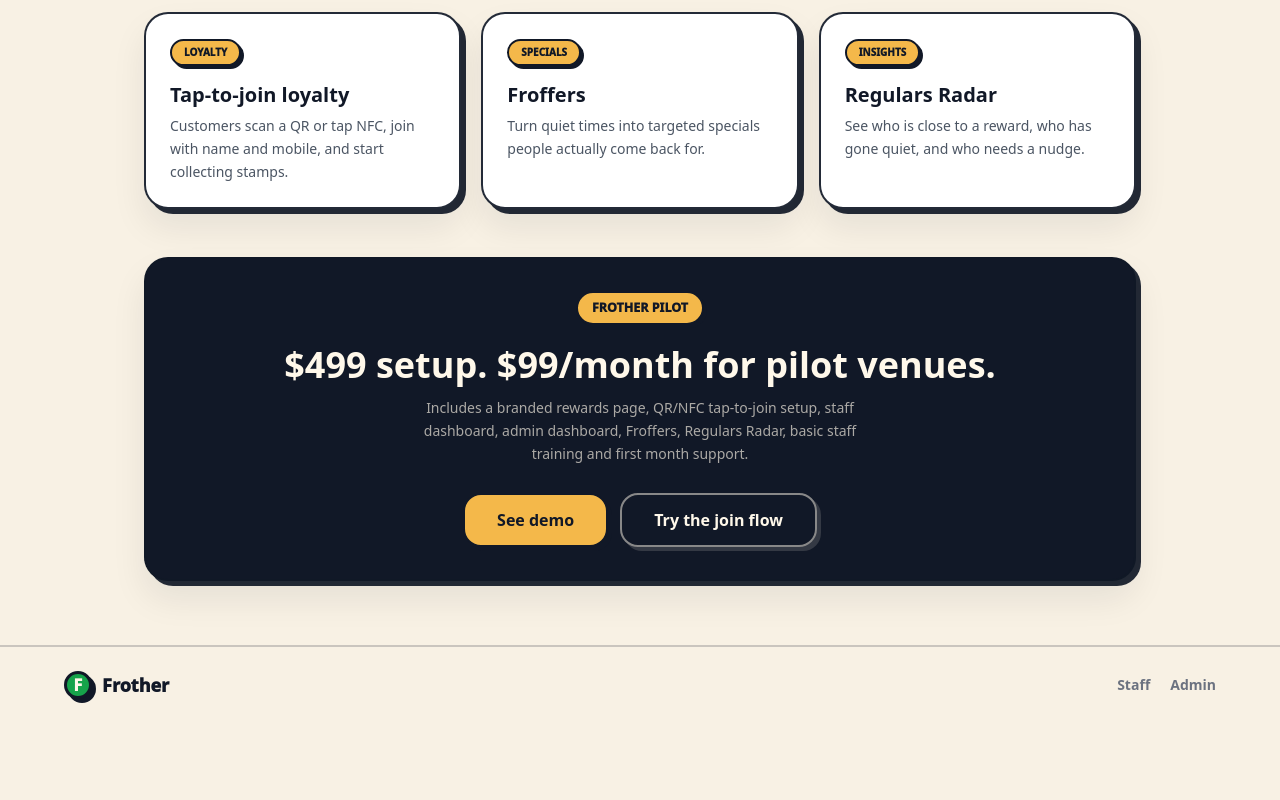
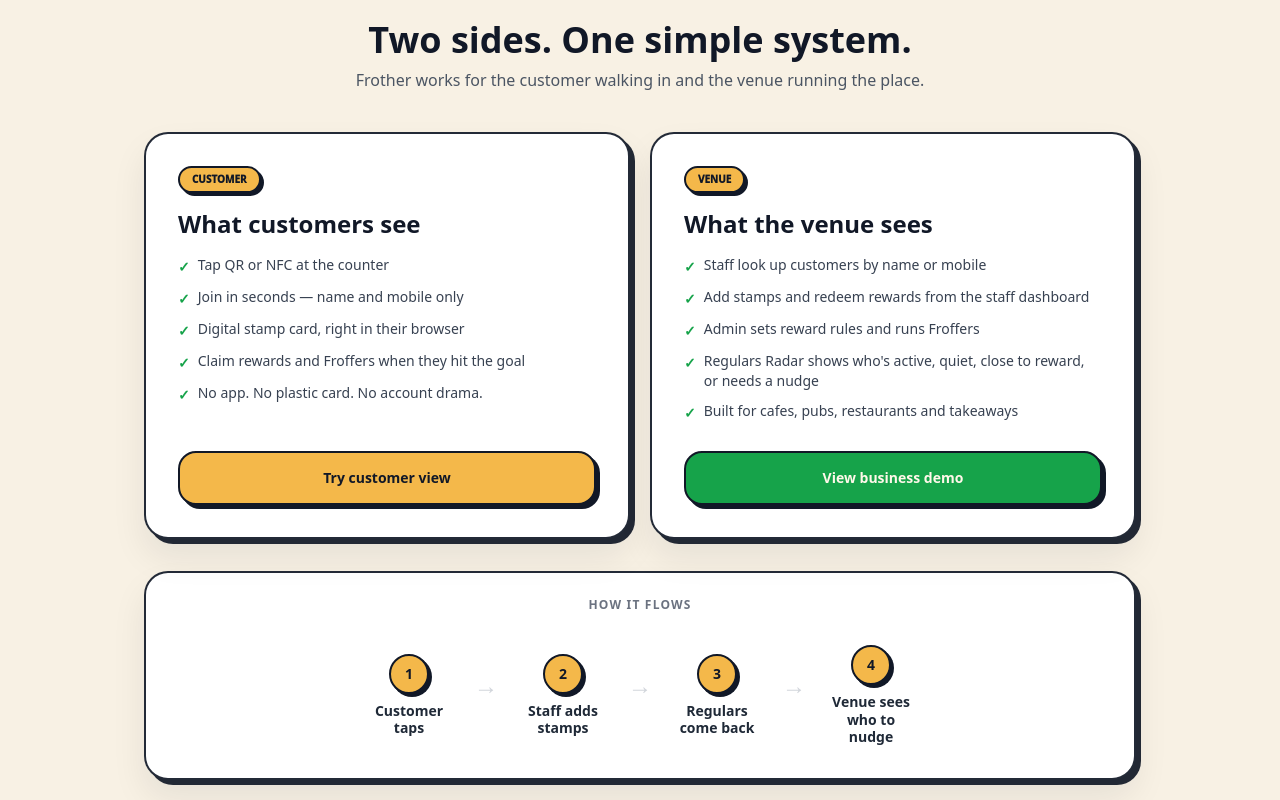
Before and after one commit to mickiely/frother, a React (Vite) app: page / in a window 1280 px wide. Shown: the part 1980-2780 px from the top of the page. Before the commit the page ends 2703 px from the top, so only its background shows below. Built offline with nearby package versions, Linux system fonts and the light colour scheme; no server answers.

Commit message:
Clarify customer and venue experience

```diff
--- a/src/pages/LandingPage.jsx
+++ b/src/pages/LandingPage.jsx
@@ -83,6 +83,105 @@
       </section>
 
       <PilotLeadForm />
+
+      {/* Two sides */}
+      <section className="px-4 py-14 max-w-5xl mx-auto">
+        <h2 className="text-3xl sm:text-4xl font-black text-gray-900 text-center mb-2">
+          Two sides. One simple system.
+        </h2>
+        <p className="text-center text-base font-medium text-gray-600 mb-10">
+          Frother works for the customer walking in and the venue running the place.
+        </p>
+        <div className="grid gap-5 sm:grid-cols-2">
+          {/* Customer card */}
+          <div className="frother-card p-8 bg-white flex flex-col">
+            <span className="frother-public-kicker text-[10px] px-3 py-1 self-start">Customer</span>
+            <h3 className="font-black text-2xl text-gray-900 mt-4 leading-tight">
+              What customers see
+            </h3>
+            <ul className="mt-4 flex flex-col gap-2.5 flex-1">
+              {[
+                'Tap QR or NFC at the counter',
+                'Join in seconds — name and mobile only',
+                'Digital stamp card, right in their browser',
+                'Claim rewards and Froffers when they hit the goal',
+                'No app. No plastic card. No account drama.',
+              ].map(item => (
+                <li key={item} className="flex items-start gap-2 text-sm font-medium text-gray-700">
+                  <span className="mt-0.5 text-[#16A34A] font-black shrink-0">✓</span>
+                  {item}
+                </li>
+              ))}
+            </ul>
+            <Link
+              to="/venue/demo-cafe"
+              className="frother-button bg-[#F4B84A] text-gray-900 mt-7 text-sm w-full"
+            >
+              Try customer view
+            </Link>
+          </div>
+
+          {/* Venue card */}
+          <div className="frother-card p-8 bg-white flex flex-col">
+            <span className="frother-public-kicker text-[10px] px-3 py-1 self-start">Venue</span>
+            <h3 className="font-black text-2xl text-gray-900 mt-4 leading-tight">
+              What the venue sees
+            </h3>
+            <ul className="mt-4 flex flex-col gap-2.5 flex-1">
+              {[
+                'Staff look up customers by name or mobile',
+                'Add stamps and redeem rewards from the staff dashboard',
+                'Admin sets reward rules and runs Froffers',
+                "Regulars Radar shows who's active, quiet, close to reward, or needs a nudge",
+                'Built for cafes, pubs, restaurants and takeaways',
+              ].map(item => (
+                <li key={item} className="flex items-start gap-2 text-sm font-medium text-gray-700">
+                  <span className="mt-0.5 text-[#16A34A] font-black shrink-0">✓</span>
+                  {item}
+                </li>
+              ))}
+            </ul>
+            <Link
+              to="/admin/demo-cafe"
+              className="frother-button bg-[#16A34A] text-[#FFF8EA] mt-7 text-sm w-full"
+            >
+              View business demo
+            </Link>
+          </div>
+        </div>
+
+        {/* How it flows */}
+        <div className="mt-8 frother-card p-6 bg-white">
+          <p className="text-center text-xs font-black text-gray-500 uppercase tracking-widest mb-6">
+            How it flows
+          </p>
+          <div className="flex flex-col sm:flex-row items-center justify-center">
+            {[
+              ['1', 'Customer taps'],
+              ['2', 'Staff adds stamps'],
+              ['3', 'Regulars come back'],
+              ['4', 'Venue sees who to nudge'],
+            ].map(([num, label], i, arr) => (
+              <div key={num} className="flex flex-col sm:flex-row items-center">
+                <div className="flex flex-col items-center px-5 py-2">
+                  <span
+                    className="w-10 h-10 rounded-full flex items-center justify-center font-black text-gray-900 text-sm border-2 border-gray-900"
+                    style={{ backgroundColor: '#F4B84A', boxShadow: '3px 3px 0 #111827' }}
+                  >
+                    {num}
+                  </span>
+                  <span className="mt-2 text-sm font-bold text-gray-800 text-center leading-tight max-w-[90px]">
+                    {label}
+                  </span>
+                </div>
+                {i < arr.length - 1 && (
+                  <span className="text-gray-300 font-black text-2xl sm:mb-5 rotate-90 sm:rotate-0">→</span>
+                )}
+              </div>
+            ))}
+          </div>
+        </div>
+      </section>
 
       {/* Feature cards */}
       <section className="px-4 py-12 max-w-5xl mx-auto" id="features">
```
